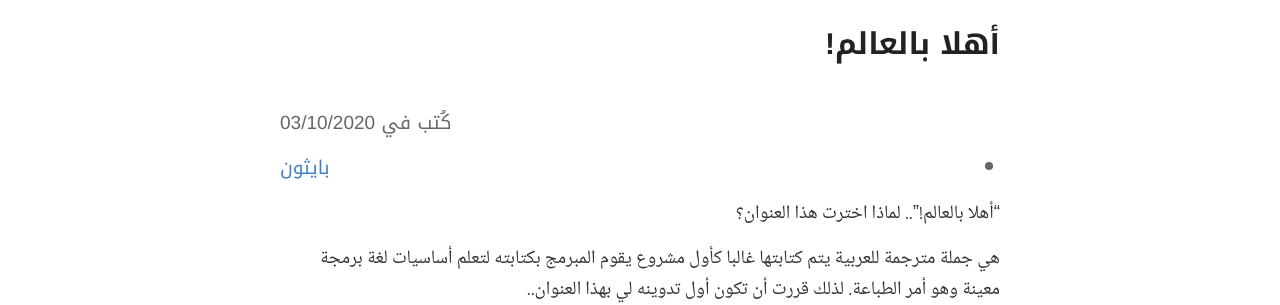
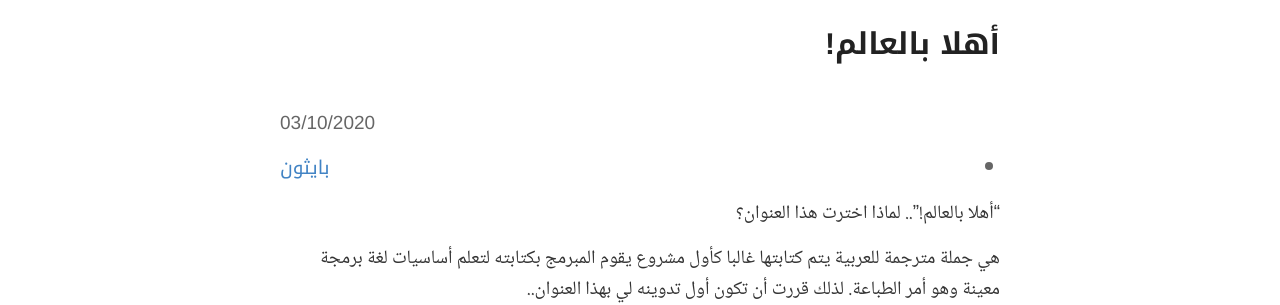
Before and after one commit to ahmadamoudi/ahmadamoudi.github.io, a Jekyll site: the page built from _posts/2020-10-3-HelloWorld.md, in a window 1280 px wide. Shown: the part 172-477 px from the top of the page. Built offline with Jekyll 4.4.1, drawn with Linux system fonts in a browser that asks for light colours; comment, search, counter and statistics services are not loaded.

Commit message:
Update post.html

```diff
--- a/_layouts/post.html
+++ b/_layouts/post.html
@@ -7,7 +7,7 @@ layout: default
   <h1>{{ page.title }}</h1>
 
   <div class="date">
-    كُتب في {{ page.date | date: "%d/%m/%Y" }}
+    {{ page.date | date: "%d/%m/%Y" }}
 
     <ul class="tag">
       {% for tag in page.tags %}
```
